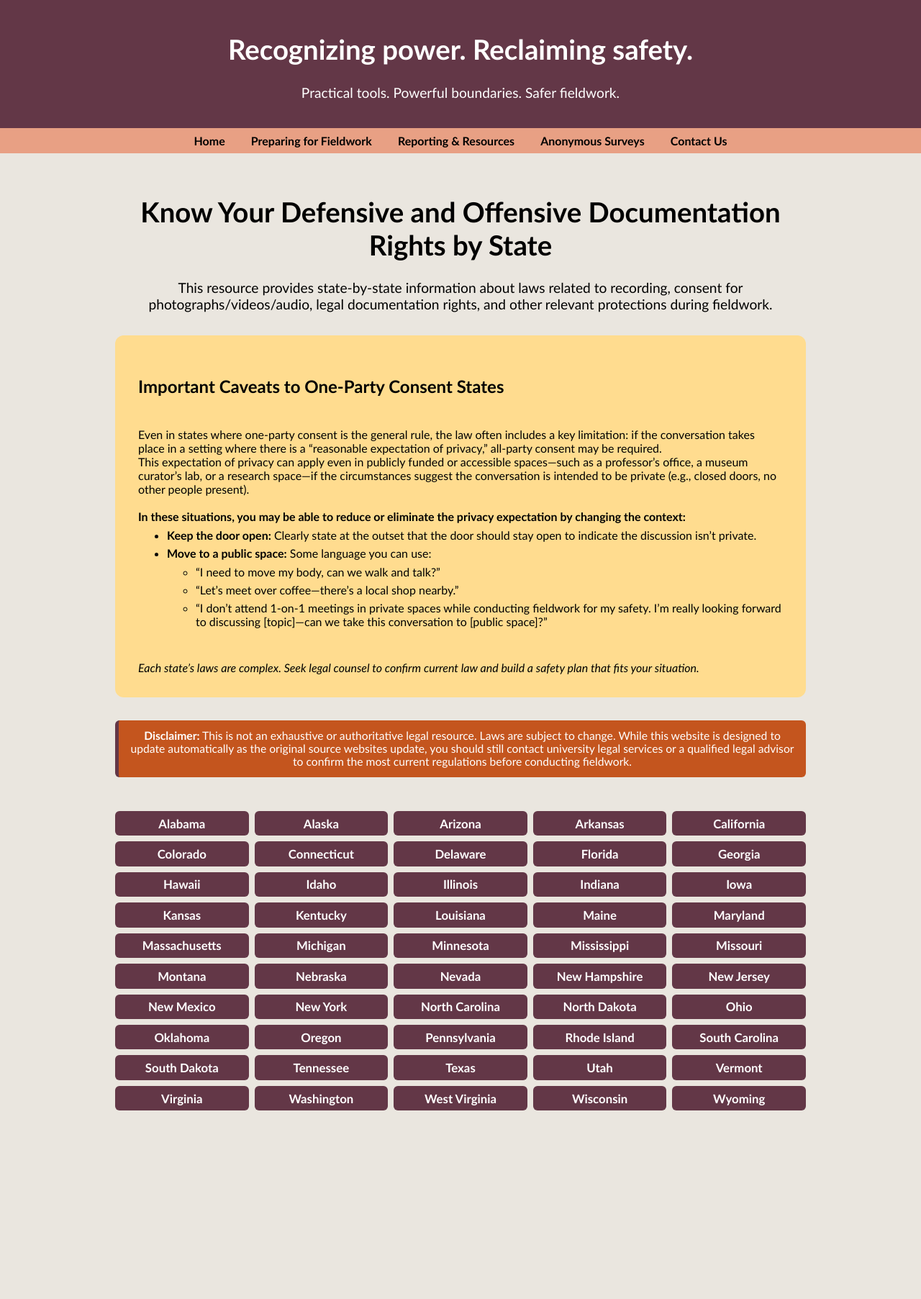
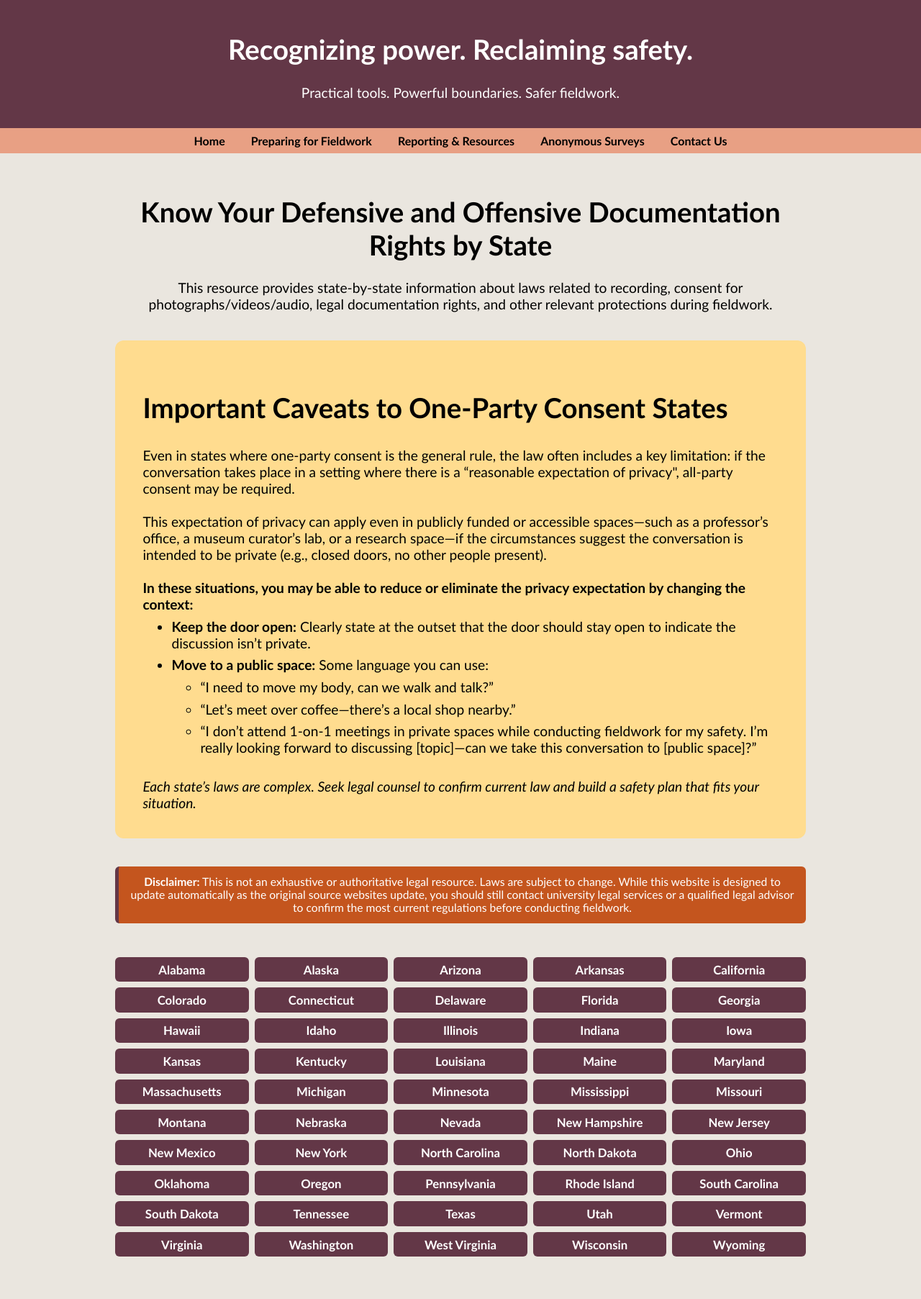
Before and after one commit to AnthroSafetyWarrior/GoldenTrowelProject, a Jekyll site: the page built from _pages/statelaw.html, in a window 1280 px wide. Shown: the whole page at 72% size. Built offline with Jekyll 4.4.1, drawn with Linux system fonts in a browser that asks for light colours; before the commit the page ends 1602 px from its top, so only the background shows below that.

Commit message:
updating pages

```diff
--- a/_pages/statelaw.html
+++ b/_pages/statelaw.html
@@ -49,6 +49,7 @@ permalink: /statelaw.html
 .oneparty-caveat {
   background-color: #ffdc8f;
   padding: 2em;
+  font-size:1.2em;
   margin: 2em auto;
   max-width: 100%;
   text-align: left;       /* centers the heading */
@@ -117,17 +118,13 @@ th {
 </div>
 
 <div class="oneparty-caveat" role="region" aria-labelledby="opc-caveats-title">
-  <h3 id="opc-caveats-title"; style=text-align: center;>Important Caveats to One-Party Consent States</h3>
-  <br>
-    Even in states where one-party consent is the general rule, the law often includes a key limitation:
-    if the conversation takes place in a setting where there is a “reasonable expectation of privacy,”
-    all-party consent may be required.
-  <br>
-    This expectation of privacy can apply even in publicly funded or accessible spaces—such as a professor’s office,
+  <h2 id="opc-caveats-title"; style=text-align: center;>Important Caveats to One-Party Consent States</h2>
+    Even in states where one-party consent is the general rule, the law often includes a key limitation: if the conversation takes place in a setting where there is a “reasonable expectation of privacy", all-party consent may be required.<br>
+<br>This expectation of privacy can apply even in publicly funded or accessible spaces—such as a professor’s office,
     a museum curator’s lab, or a research space—if the circumstances suggest the conversation is intended to be private
-    (e.g., closed doors, no other people present).
-
-  <br><br><strong>In these situations, you may be able to reduce or eliminate the privacy expectation by changing the context:</strong>
+    (e.g., closed doors, no other people present).<br>
+
+<br><strong>In these situations, you may be able to reduce or eliminate the privacy expectation by changing the context:</strong>
   <ul>
     <li><strong>Keep the door open:</strong> Clearly state at the outset that the door should stay open to indicate the discussion isn’t private.</li>
     <li><strong>Move to a public space:</strong> Some language you can use:
@@ -138,7 +135,7 @@ th {
       </ul>
     </li>
   </ul>
-  <br><br><em>Each state’s laws are complex. Seek legal counsel to confirm current law and build a safety plan that fits your situation.</em>
+  <br><em>Each state’s laws are complex. Seek legal counsel to confirm current law and build a safety plan that fits your situation.</em>
 </div>
 
 
@@ -167,8 +164,9 @@ th {
 <br><div>Lack of consent results from:
 <div style="margin-left: 15px;"><strong>1.</strong> forcible compulsion (includes accusers holding positions of authority); or</div>
 <div style="margin-left: 15px;"><strong>2.</strong> being incapable of consent.</div></div>
-<br>In addition, “Consent to engage in sexual intercourse, sodomy, sexual acts, or sexual contact may be communicated by words or actions. The existence of a current or previous marital, dating, social, or sexual relationship with the defendant is not sufficient to constitute consent. Evidence that the victim suggested, requested, or otherwise communicated to the defendant that the defendant use a condom or other birth control device or sexually transmitted disease protection, without additional evidence of consent, is not sufficient to constitute consent.”</p></td>
-      <td><strong>In Alabama, you can lawfully record private conversations or meetings you are party to for your protection.This applies to offensive and defensive recording. <br>Stating your lack of consent or otherwise making it clear you are being forced constitutes sexual violence.</p><strong></td>
+<br>In addition, “Consent to engage in sexual intercourse, sodomy, sexual acts, or sexual contact may be communicated by words or actions. The existence of a current or previous marital, dating, social, or sexual relationship with the defendant is not sufficient to constitute consent. Evidence that the victim suggested, requested, or otherwise communicated to the defendant that the defendant use a condom or other birth control device or sexually transmitted disease protection, without additional evidence of consent, is not sufficient to constitute consent.”</td>
+      <td><strong>In Alabama, you can lawfully record private conversations or meetings you are party to for your protection.This applies to offensive and defensive recording.<br>
+<br>Stating your lack of consent or otherwise making it clear you are being forced constitutes sexual violence.<strong></td>
     </tr>
      <tr>
   <td>
```
